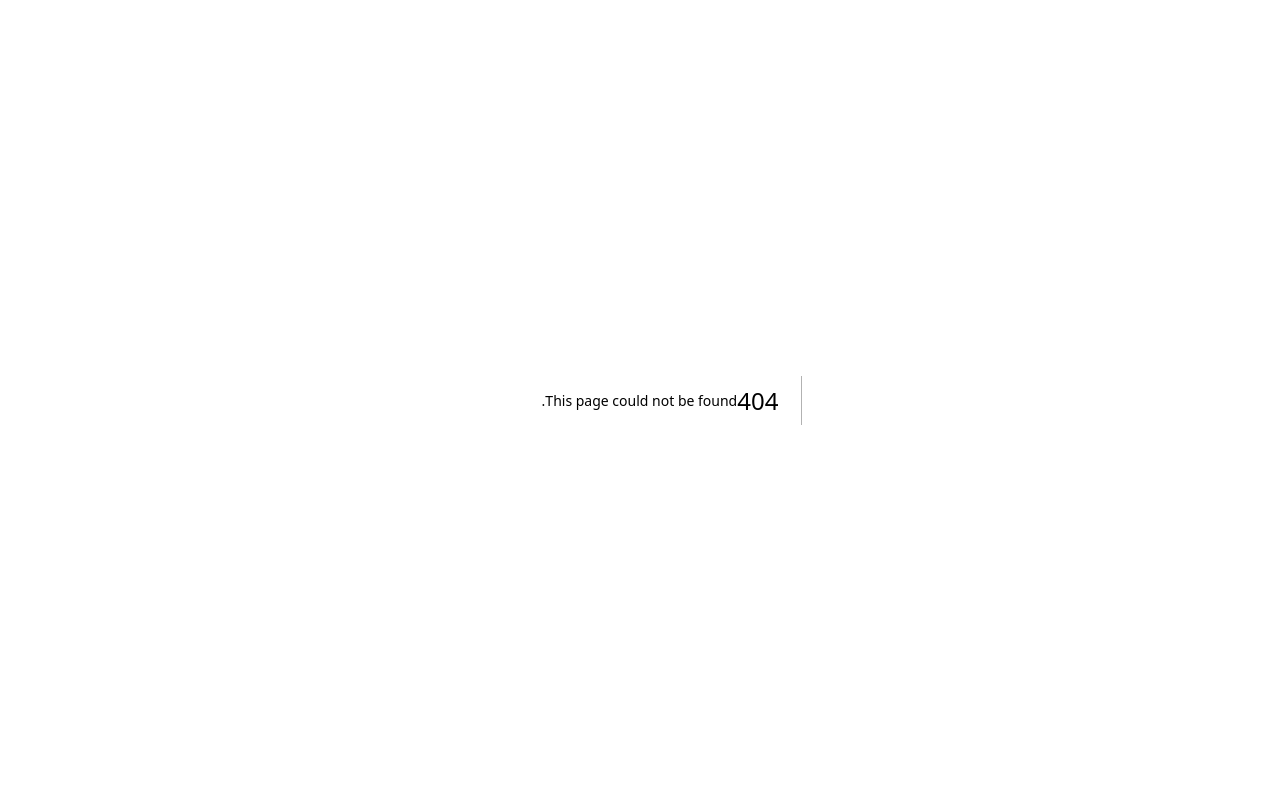
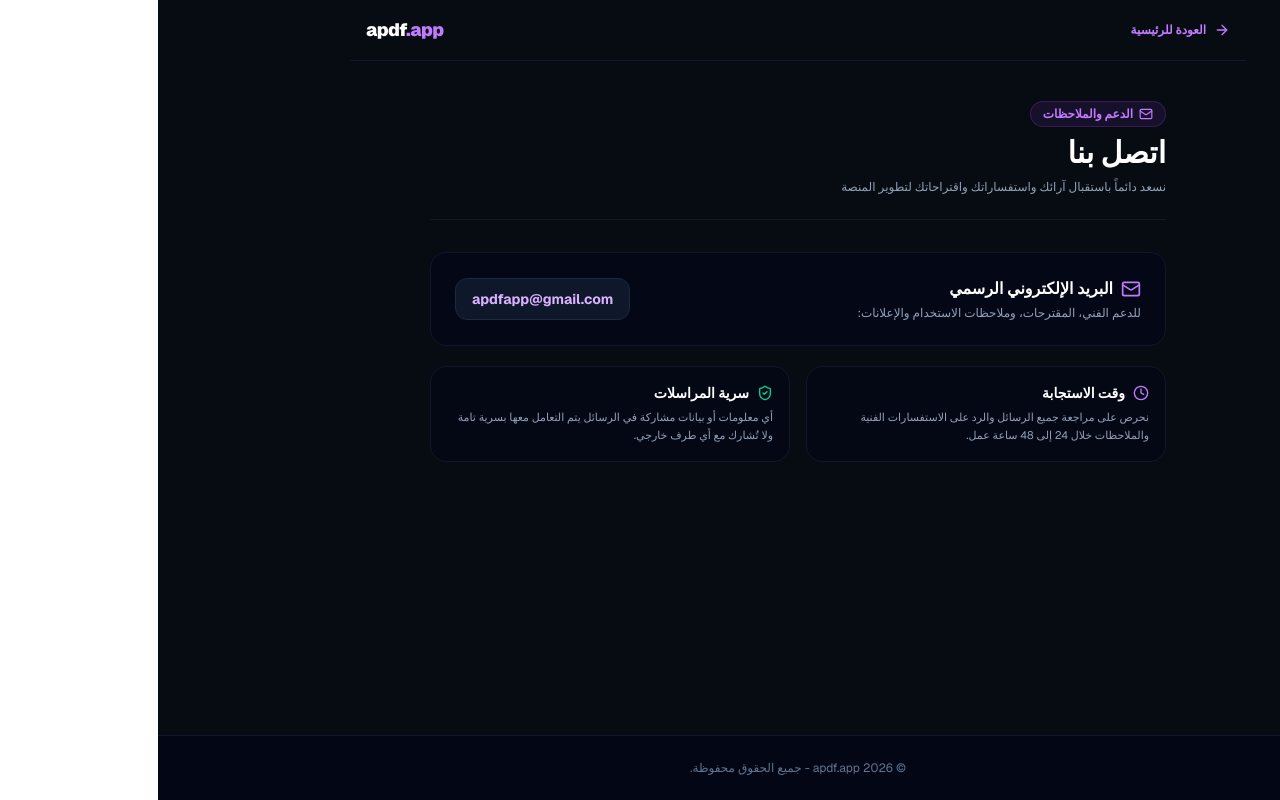
Before and after one commit to Domnyon/apdf-app, a Next.js app: page /contact in a window 1280 px wide. Before the commit this address had no page. Built offline with nearby package versions, Linux system fonts and the light colour scheme.

Commit message:
Create page.tsx

```diff
--- /dev/null
+++ b/src/app/contact/page.tsx
@@ -0,0 +1,74 @@
+"use client";
+
+import React from "react";
+import Link from "next/link";
+import { ArrowRight, Mail, Clock, ShieldCheck } from "lucide-react";
+
+export default function ContactPage() {
+  return (
+    <div className="min-h-screen bg-[#070b12] text-slate-100 font-sans relative flex flex-col justify-between" dir="rtl">
+      {/* Header */}
+      <header className="max-w-4xl mx-auto w-full px-4 py-4 flex items-center justify-between border-b border-slate-900">
+        <Link href="/" className="flex items-center gap-2 text-xs font-semibold text-purple-400 hover:text-purple-300 transition-colors">
+          <ArrowRight className="w-4 h-4" /> العودة للرئيسية
+        </Link>
+        <span className="font-black text-lg tracking-tight text-white">apdf<span className="text-purple-400">.app</span></span>
+      </header>
+
+      {/* Main Content */}
+      <main className="max-w-3xl mx-auto px-4 py-10 space-y-8 flex-1 w-full">
+        <div className="space-y-2 border-b border-slate-900 pb-6 text-center sm:text-right">
+          <div className="inline-flex items-center gap-1.5 px-3 py-1 rounded-full bg-purple-500/10 border border-purple-500/20 text-purple-400 text-xs font-bold">
+            <Mail className="w-3.5 h-3.5" /> الدعم والملاحظات
+          </div>
+          <h1 className="text-2xl sm:text-3xl font-black text-white">اتصل بنا</h1>
+          <p className="text-xs text-slate-400">نسعد دائماً باستقبال آرائك واستفساراتك واقتراحاتك لتطوير المنصة</p>
+        </div>
+
+        <section className="space-y-5 text-xs sm:text-sm text-slate-300">
+          <div className="bg-slate-950/60 border border-slate-900 rounded-2xl p-6 flex flex-col sm:flex-row items-center justify-between gap-4">
+            <div className="space-y-1 text-center sm:text-right">
+              <h2 className="text-base font-bold text-white flex items-center justify-center sm:justify-start gap-2">
+                <Mail className="w-5 h-5 text-purple-400" /> البريد الإلكتروني الرسمي
+              </h2>
+              <p className="text-slate-400 text-xs">
+                للدعم الفني، المقترحات، وملاحظات الاستخدام والإعلانات:
+              </p>
+            </div>
+            <a
+              href="mailto:apdfapp@gmail.com"
+              className="text-sm font-bold text-purple-300 hover:text-white bg-slate-900 hover:bg-purple-600/80 px-4 py-2.5 rounded-xl border border-slate-800 hover:border-purple-500 transition-all"
+            >
+              apdfapp@gmail.com
+            </a>
+          </div>
+
+          <div className="grid grid-cols-1 sm:grid-cols-2 gap-4">
+            <div className="bg-slate-950/50 border border-slate-900 rounded-2xl p-4 space-y-1.5">
+              <div className="flex items-center gap-2 text-white font-bold text-xs sm:text-sm">
+                <Clock className="w-4 h-4 text-purple-400" /> وقت الاستجابة
+              </div>
+              <p className="text-[11px] text-slate-400 leading-relaxed">
+                نحرص على مراجعة جميع الرسائل والرد على الاستفسارات الفنية والملاحظات خلال 24 إلى 48 ساعة عمل.
+              </p>
+            </div>
+
+            <div className="bg-slate-950/50 border border-slate-900 rounded-2xl p-4 space-y-1.5">
+              <div className="flex items-center gap-2 text-white font-bold text-xs sm:text-sm">
+                <ShieldCheck className="w-4 h-4 text-emerald-400" /> سرية المراسلات
+              </div>
+              <p className="text-[11px] text-slate-400 leading-relaxed">
+                أي معلومات أو بيانات مشاركة في الرسائل يتم التعامل معها بسرية تامة ولا تُشارك مع أي طرف خارجي.
+              </p>
+            </div>
+          </div>
+        </section>
+      </main>
+
+      {/* Footer */}
+      <footer className="border-t border-slate-900 py-6 bg-slate-950/70 text-center text-xs text-slate-500">
+        © {new Date().getFullYear()} apdf.app - جميع الحقوق محفوظة.
+      </footer>
+    </div>
+  );
+}
```
